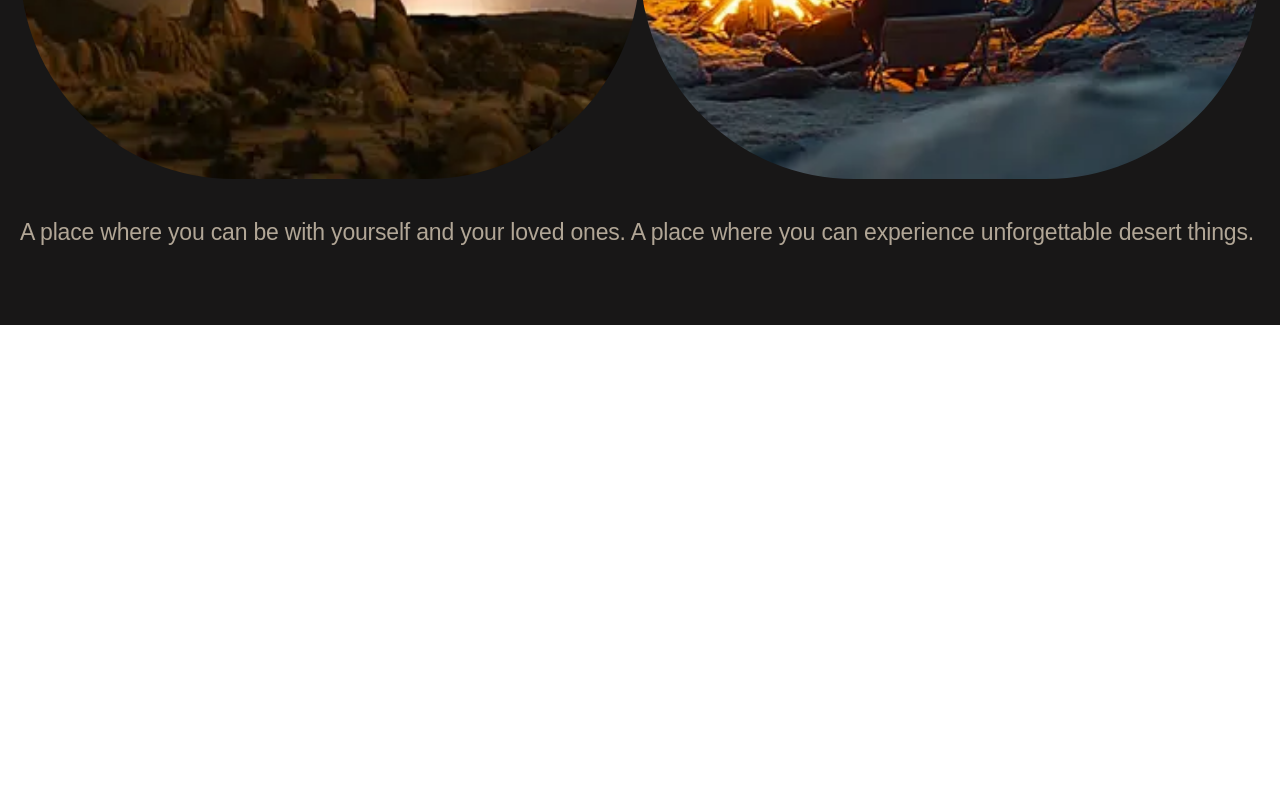
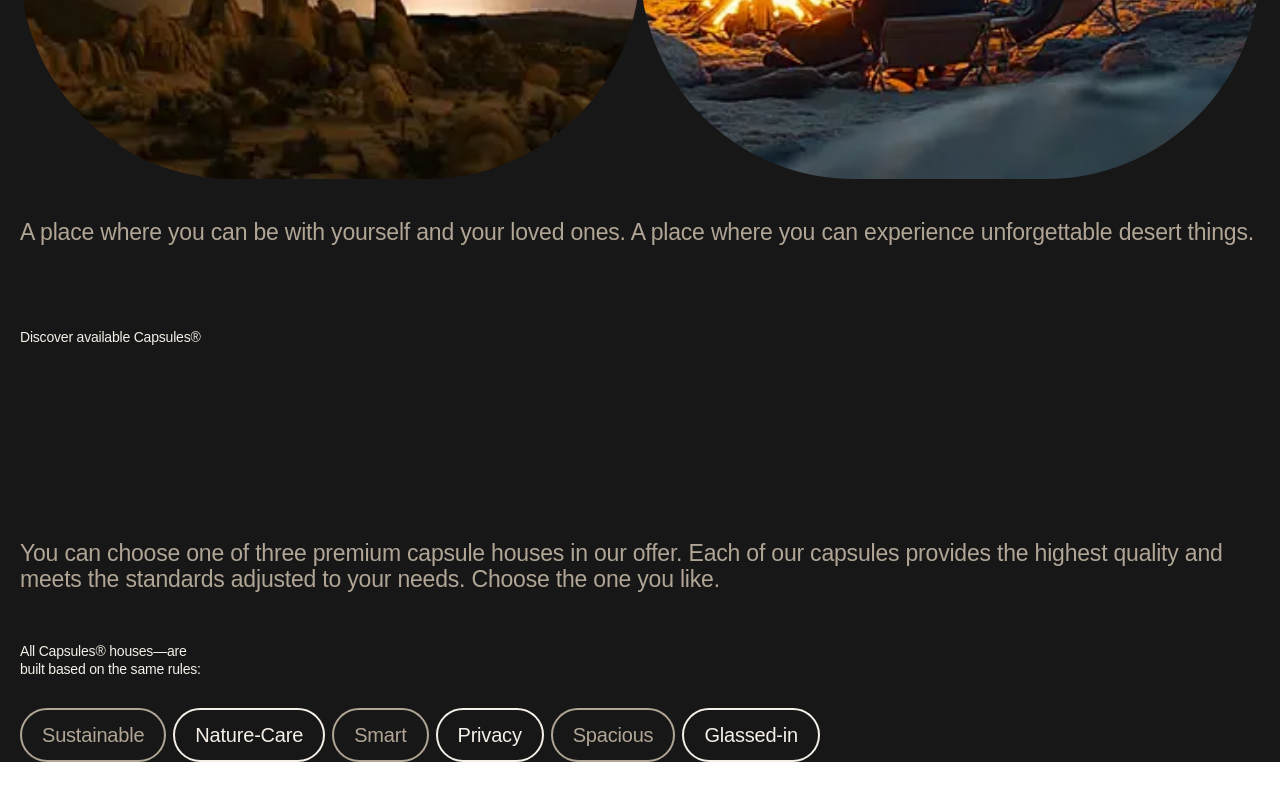
Before and after one commit to aljaz-ferenc/capsules, a React (Vite) app: page / in a window 1280 px wide. Shown: the part 1320-2120 px from the top of the page. Before the commit the page ends 1645 px from the top, so only its background shows below. Built offline with nearby package versions, Linux system fonts and the light colour scheme; a web font is replaced by a local one.

Commit message:
add ChooseCapsule section

```diff
--- a/src/App.tsx
+++ b/src/App.tsx
@@ -1,11 +1,13 @@
 import Hero from "./components/sections/Hero.tsx";
 import Welcome from "./components/sections/Welcome.tsx";
+import ChooseCapsule from "./components/sections/ChooseCapsule.tsx";
 
 function App() {
 	return (
 		<main className="bg-background">
 			<Hero titlePosition="top-left" />
 			<Welcome />
+			<ChooseCapsule />
 		</main>
 	);
 }
--- /dev/null
+++ b/src/components/animations/RevealSectionTitle.tsx
@@ -0,0 +1,42 @@
+import { motion, useScroll, useTransform } from "motion/react";
+import { useRef } from "react";
+import { cn } from "../../utils/utils.ts";
+
+type RevealSectionTitleProps = {
+	title: string;
+	subtitle?: string;
+	className?: string;
+};
+
+export default function RevealSectionTitle({
+	title,
+	subtitle,
+	className,
+}: RevealSectionTitleProps) {
+	const containerRef = useRef(null);
+	const { scrollYProgress } = useScroll({
+		target: containerRef,
+		offset: ["start center", "end center"],
+	});
+	const y = useTransform(scrollYProgress, [0, 1], [-100, 0]);
+	const clipPath = useTransform(
+		scrollYProgress,
+		[0, 1],
+		["inset(100% 0% 0% 0%)", "inset(0% 0% 0% 0%)"],
+	);
+
+	return (
+		<div className={cn(["mb-[5vw]", className])} ref={containerRef}>
+			{subtitle && (
+				<span className="label mb-[60px] inline-block z-20">{subtitle}</span>
+			)}
+			<motion.h2 className="section-title" style={{ y }}>
+				{title.split("").map((letter, i) => (
+					<motion.span key={`letter-${i + 1}`} style={{ clipPath }}>
+						{letter}
+					</motion.span>
+				))}
+			</motion.h2>
+		</div>
+	);
+}
--- /dev/null
+++ b/src/components/sections/ChooseCapsule.tsx
@@ -0,0 +1,41 @@
+import RevealSectionTitle from "../animations/RevealSectionTitle.tsx";
+
+export default function ChooseCapsule() {
+	return (
+		<section className="px-5 mb-[50px]">
+			<RevealSectionTitle
+				title="Choose the one you like best"
+				subtitle="Discover available Capsules®"
+			/>
+			<div className="flex flex-col">
+				<p className="main-text text-muted mt-5">
+					You can choose one of three premium capsule houses in our offer. Each
+					of our capsules provides the highest quality and meets the standards
+					adjusted to your needs. Choose the one you like.
+				</p>
+				<div className="flex flex-col justrify-between h-full ">
+					<p className="label mt-[50px] w-[25ch]">
+						All Capsules® houses—are built based on the same rules:
+					</p>
+					<div className="flex flex-wrap gap-[7px] mt-[30px]">
+						{[
+							"Sustainable",
+							"Nature-Care",
+							"Smart",
+							"Privacy",
+							"Spacious",
+							"Glassed-in",
+						].map((rule) => (
+							<span
+								key={rule}
+								className="main-text !text-[20px] px-5 py-3 border-[2px] border-muted rounded-full text-muted even:border-primary even:!text-primary"
+							>
+								{rule}
+							</span>
+						))}
+					</div>
+				</div>
+			</div>
+		</section>
+	);
+}
--- a/src/index.css
+++ b/src/index.css
@@ -31,9 +31,9 @@ body {
 }
 
 .label {
-	font-size: 0.9vw;
-	color: var(--color-primary);
-	line-height: 1.2vw;
+	font-size: 14px;
+	line-height: 18px;
+	letter-spacing: -0.2px;
 }
 
 .main-text {
@@ -43,7 +43,7 @@ body {
 }
 
 .main-text-small {
-	font-size: 14px !important;
+	font-size: 14px;
 	line-height: 18px;
 	letter-spacing: -0.2px;
 }
@@ -54,6 +54,12 @@ body {
 	letter-spacing: -0.2px;
 }
 
+.section-title {
+	font-size: 55px;
+	line-height: 50px;
+	letter-spacing: -0.2px;
+}
+
 .subtitle {
 	font-size: 5vw;
 	line-height: 5vw;
```
